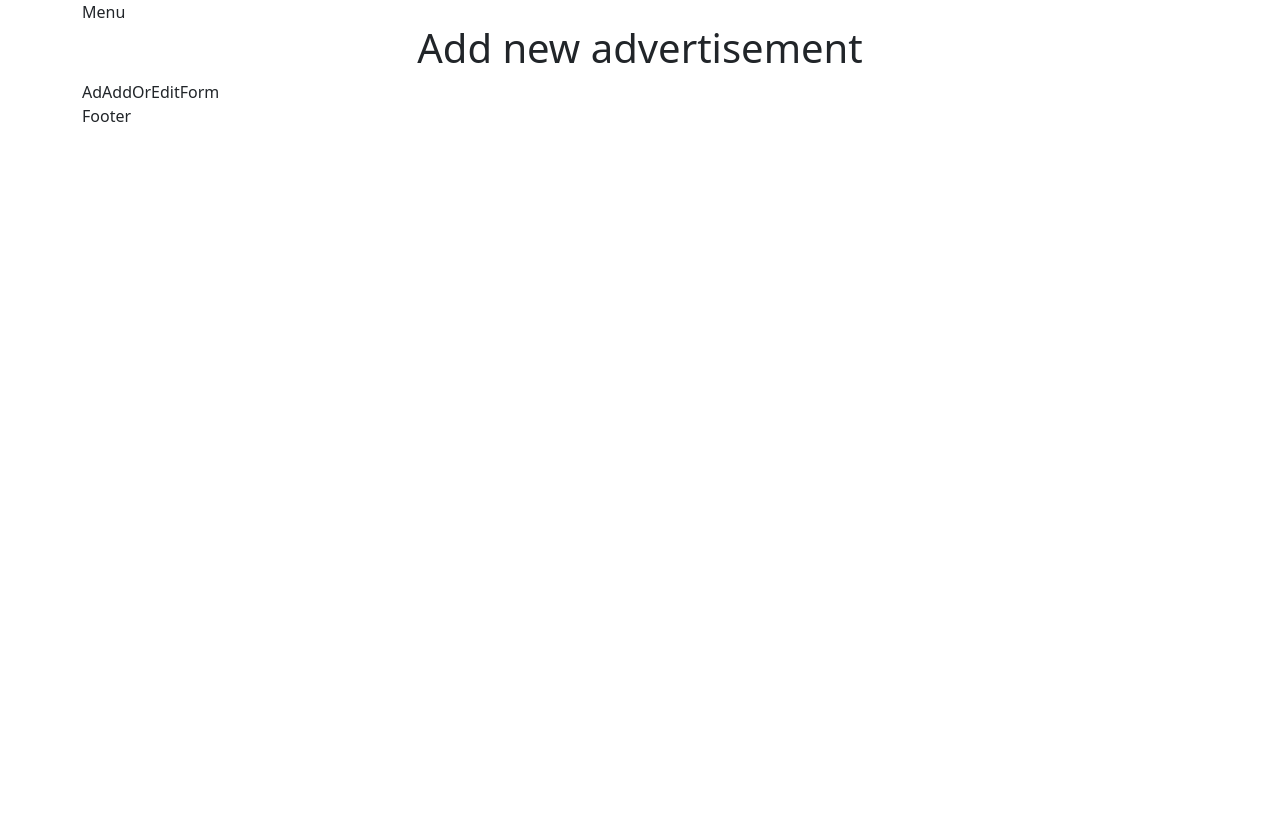
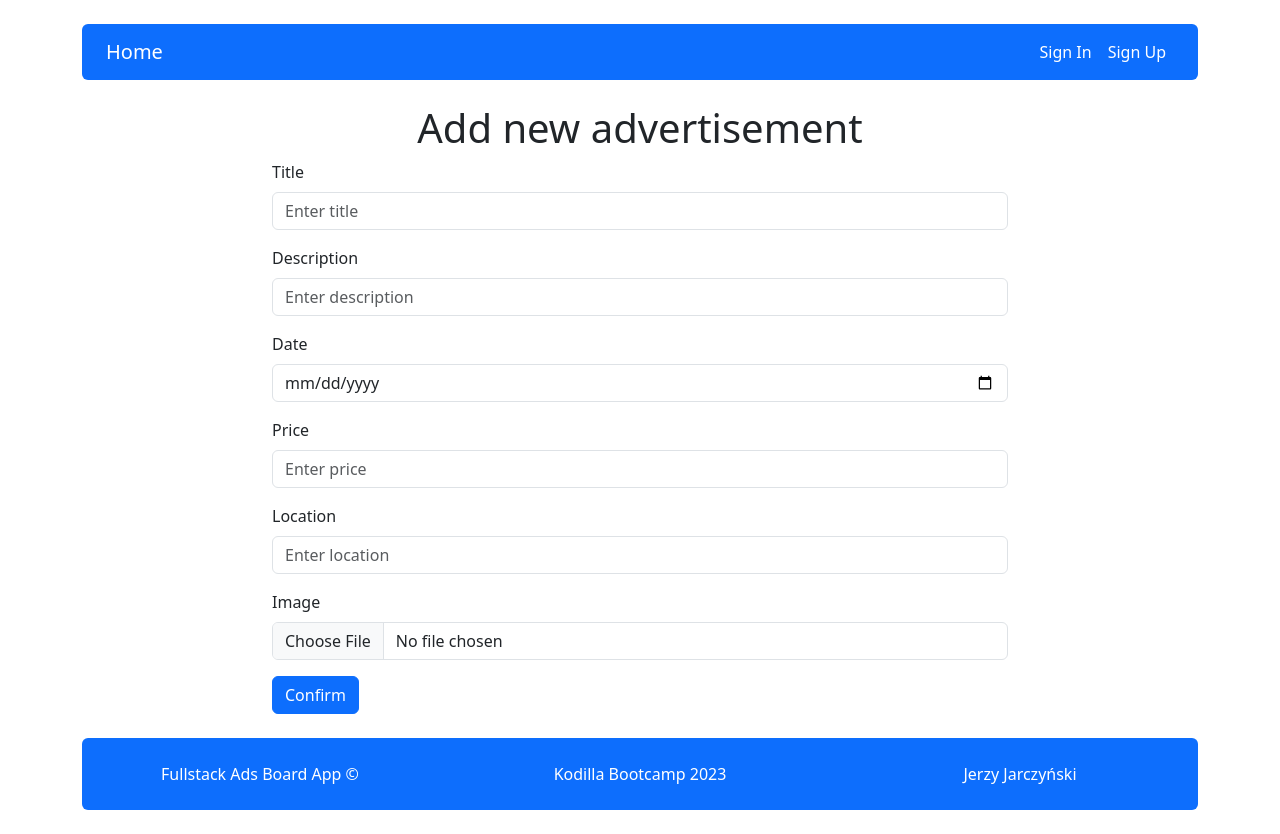
Before and after one commit to jerzy-jarczynski/fullstack_ads_board, a React (Create React App) app in the folder client/: page /add in a window 1280 px wide. Before the commit the page ends 800 px from the top, so only its background shows below. Built offline with nearby package versions, Linux system fonts and the light colour scheme; no server answers.

Commit message:
Add content for AdAddOrEditForm, add Footer, add Navbar

```diff
--- a/client/src/components/features/AdAddOrEditForm/AdAddOrEditForm.js
+++ b/client/src/components/features/AdAddOrEditForm/AdAddOrEditForm.js
@@ -1,11 +1,161 @@
-const AdAddOrEditForm = () => {
+import React, { useState } from "react";
+import { Form, Button } from "react-bootstrap";
+import { IMGS_URL } from "../../../config";
+
+const AdForm = ({ action, ...data }) => {
+  const initialState = {
+    title: data.title || "",
+    description: data.description || "",
+    publishDate: data.publishDate || "",
+    price: data.price || "",
+    location: data.location || "",
+    image: data.image || null,
+  };
+
+  const [formFields, setFormFields] = useState(initialState);
+  const [errors, setErrors] = useState({});
+  const [previewImage, setPreviewImage] = useState(data.image ? `${IMGS_URL}${data.image}` : null);
+
+  const handleInputChange = (e) => {
+    const { name, value } = e.target;
+    setFormFields((prevFields) => ({ ...prevFields, [name]: value }));
+  };
+
+  const handleImageChange = (e) => {
+    const file = e.target.files[0];
+    setFormFields((prevFields) => ({ ...prevFields, image: file }));
+    setPreviewImage(URL.createObjectURL(file));
+  };
+
+  const validateFields = () => {
+    const newErrors = {};
+
+    for (const field in formFields) {
+      if (!formFields[field]) {
+        newErrors[field] = `${field.charAt(0).toUpperCase() + field.slice(1)} is required`;
+      }
+    }
+
+    setErrors(newErrors);
+    return Object.keys(newErrors).length === 0; // returns true if no errors
+  };
+
+  const handleSubmit = (e) => {
+    e.preventDefault();
+    if (validateFields()) {
+      action(formFields);
+    }
+  };
 
   return (
-    <div>
-      AdAddOrEditForm
-    </div>
+    <Form onSubmit={handleSubmit}>
+      <Form.Group className="mb-3" controlId="title">
+        <Form.Label>Title</Form.Label>
+        <Form.Control
+          value={formFields.title}
+          name="title"
+          type="text"
+          placeholder="Enter title"
+          onChange={handleInputChange}
+        />
+        {errors.title && (
+          <small className="d-block form-text text-danger mt-2">
+            {errors.title}
+          </small>
+        )}
+      </Form.Group>
+
+      <Form.Group className="mb-3" controlId="description">
+        <Form.Label>Description</Form.Label>
+        <Form.Control
+          value={formFields.description}
+          name="description"
+          type="text"
+          placeholder="Enter description"
+          onChange={handleInputChange}
+        />
+        {errors.description && (
+          <small className="d-block form-text text-danger mt-2">
+            {errors.description}
+          </small>
+        )}
+      </Form.Group>
+
+      <Form.Group className="mb-3" controlId="publishDate">
+        <Form.Label>Date</Form.Label>
+        <Form.Control
+          value={formFields.publishDate}
+          name="publishDate"
+          type="date"
+          onChange={handleInputChange}
+        />
+        {errors.publishDate && (
+          <small className="d-block form-text text-danger mt-2">
+            {errors.publishDate}
+          </small>
+        )}
+      </Form.Group>
+
+      <Form.Group className="mb-3" controlId="price">
+        <Form.Label>Price</Form.Label>
+        <Form.Control
+          value={formFields.price}
+          name="price"
+          type="number"
+          placeholder="Enter price"
+          onChange={handleInputChange}
+        />
+        {errors.price && (
+          <small className="d-block form-text text-danger mt-2">
+            {errors.price}
+          </small>
+        )}
+      </Form.Group>
+
+      <Form.Group className="mb-3" controlId="location">
+        <Form.Label>Location</Form.Label>
+        <Form.Control
+          value={formFields.location}
+          name="location"
+          type="text"
+          placeholder="Enter location"
+          onChange={handleInputChange}
+        />
+        {errors.location && (
+          <small className="d-block form-text text-danger mt-2">
+            {errors.location}
+          </small>
+        )}
+      </Form.Group>
+
+      <Form.Group className="mb-3" controlId="image">
+        <Form.Label>Image</Form.Label>
+        <div>
+          <Form.Control
+            type="file"
+            name="image"
+            onChange={handleImageChange}
+          />
+          {previewImage && (
+            <img
+              src={previewImage}
+              alt="Preview"
+              style={{ maxWidth: '100%', marginTop: '10px' }}
+            />
+          )}
+        </div>
+        {errors.image && (
+          <small className="d-block form-text text-danger mt-2">
+            {errors.image}
+          </small>
+        )}
+      </Form.Group>
+
+      <Button variant="primary" type="submit">
+        Confirm
+      </Button>
+    </Form>
   );
-
 };
 
-export default AdAddOrEditForm;
+export default AdForm;
--- a/client/src/components/layout/Footer/Footer.js
+++ b/client/src/components/layout/Footer/Footer.js
@@ -1,9 +1,21 @@
+import { Row, Col } from 'react-bootstrap';
+
 const Footer = () => {
 
   return (
-    <div>
-      Footer
-    </div>
+    <footer className="bg-primary text-white my-4 py-4 rounded">
+      <Row className="align-items-center">
+        <Col className="text-center" xs={12} md={4}>
+          Fullstack Ads Board App ©
+        </Col>
+        <Col className="text-center my-4 my-md-0" xs={12} md={4}>
+          Kodilla Bootcamp 2023
+        </Col>
+        <Col className="text-center" xs={12} md={4}>
+          Jerzy Jarczyński
+        </Col>
+      </Row>
+    </footer>
   );
 
 };
--- a/client/src/components/layout/MainMenu/MainMenu.js
+++ b/client/src/components/layout/MainMenu/MainMenu.js
@@ -1,11 +1,38 @@
+import { Navbar, Nav } from "react-bootstrap";
+import { useSelector } from "react-redux";
+import { Link } from "react-router-dom";
+import { getUser } from "../../../redux/usersRedux";
+
 const MainMenu = () => {
+  const user = useSelector(getUser);
 
   return (
-    <div>
-      Menu
-    </div>
+    <Navbar bg="primary" data-bs-theme="primary" className="rounded my-4 px-4">
+      <Navbar.Brand as={Link} to="/" className="text-white" style={{ textDecoration: "none" }}>
+        Home
+      </Navbar.Brand>
+      <Navbar.Toggle />
+      <Navbar.Collapse className="justify-content-end">
+        <Nav>
+          {!user && (
+            <Nav.Link as={Link} to="/login" className="text-white" style={{ textDecoration: "none" }}>
+              Sign In
+            </Nav.Link>
+          )}
+          {user && (
+            <Nav.Link as={Link} to="/logout" className="text-white" style={{ textDecoration: "none" }}>
+              Sign Out
+            </Nav.Link>
+          )}
+          {!user && (
+            <Nav.Link as={Link} to="/register" className="text-white" style={{ textDecoration: "none" }}>
+              Sign Up
+            </Nav.Link>
+          )}
+        </Nav>
+      </Navbar.Collapse>
+    </Navbar>
   );
-
 };
 
 export default MainMenu;
--- a/client/src/components/pages/AdEdit/AdEdit.js
+++ b/client/src/components/pages/AdEdit/AdEdit.js
@@ -7,16 +7,24 @@
 import { useEffect } from "react";
 
 const AdEdit = () => {
-
   const { id } = useParams();
   const navigate = useNavigate();
   const dispatch = useDispatch();
-
   const data = useSelector((state) => getAdById(state, id));
   // const user = useSelector(getUser);
 
   const handleSubmit = (ad) => {
-
+    const formData = new FormData();
+    formData.append("title", ad.title);
+    formData.append("description", ad.description);
+    formData.append("publishDate", ad.publishDate);
+    formData.append("price", ad.price);
+    formData.append("location", ad.location);
+    if (ad.image) {
+      formData.append("image", ad.image);
+    }
+    dispatch(editAdRequest(formData, id));
+    navigate("/");
   };
 
   useEffect(() => {
@@ -44,20 +52,19 @@
   return (
     <>
       <Row>
-        <Col>
+        <Col xs={12} md={10} lg={8} className="mx-auto">
           <h1 className="text-center">
             Edit advertisement
           </h1>
         </Col>
       </Row>
       <Row>
-        <Col>
+        <Col xs={12} md={10} lg={8} className="mx-auto">
           <AdAddOrEditForm action={handleSubmit} {...data} />
         </Col>
       </Row>
     </>
   );
-
 };
 
 export default AdEdit;
--- a/client/src/components/pages/AdNew/AdNew.js
+++ b/client/src/components/pages/AdNew/AdNew.js
@@ -4,6 +4,7 @@
 // import { getUser } from "../../../redux/usersRedux";
 import { useDispatch, useSelector } from "react-redux";
 import { useNavigate } from "react-router-dom";
+import { addAdRequest } from "../../../redux/adsRedux";
 
 const AdNew = () => {
 
@@ -12,7 +13,18 @@
   // const user = useSelector(getUser);
 
   const handleSubmit = (ad) => {
+    const formData = new FormData();
+    formData.append("title", ad.title);
+    formData.append("description", ad.description);
+    formData.append("publishDate", ad.publishDate);
+    formData.append("price", ad.price);
+    formData.append("location", ad.location);
+    formData.append("image", ad.image);
 
+    dispatch(addAdRequest(formData));
+
+    // Navigate to home (or somewhere else) after dispatching
+    navigate("/");
   };
 
   // useEffect(() => {
@@ -24,14 +36,14 @@
   return (
     <>
       <Row>
-        <Col>
+        <Col xs={12} md={10} lg={8} className="mx-auto">
           <h1 className="text-center">
             Add new advertisement
           </h1>
         </Col>
       </Row>
       <Row>
-        <Col>
+        <Col xs={12} md={10} lg={8} className="mx-auto">
           <AdAddOrEditForm action={handleSubmit} />
         </Col>
       </Row>
```
